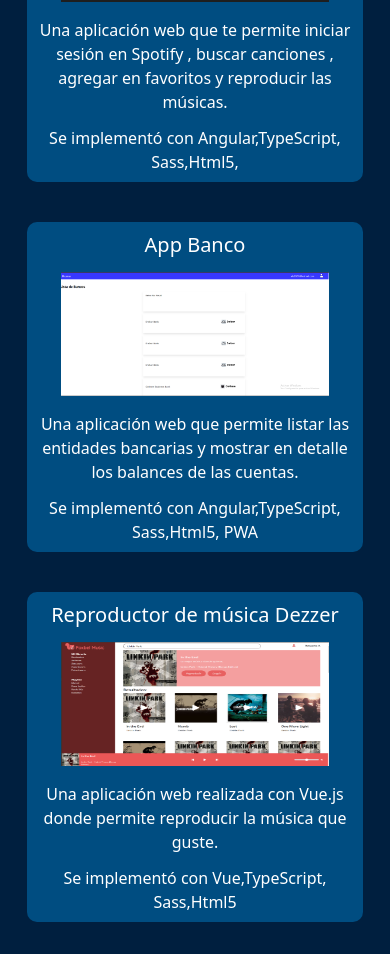
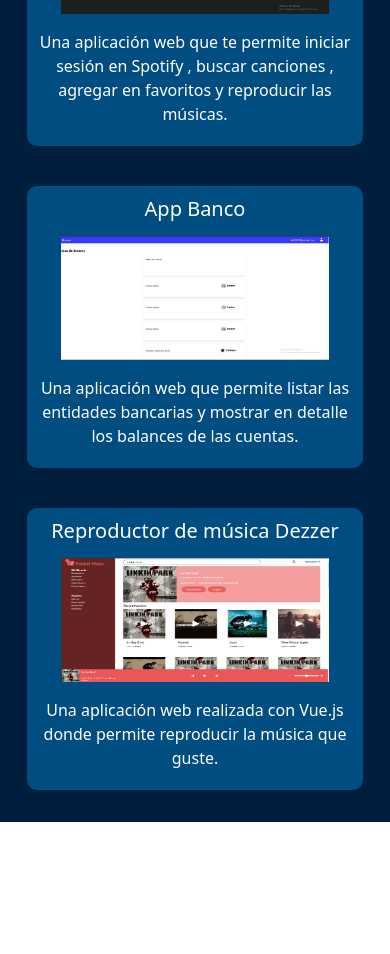
Before and after one commit to Okairi/portafolio-react, a React (Vite) app in the folder portafolio-web/: page / in a window 390 px wide. Shown: the part 2920-3874 px from the top of the page. After the commit the page ends 3742 px from the top, so only its background shows below. Built offline with nearby package versions, Linux system fonts and the light colour scheme.

Commit message:
add data js and componet card

```diff
--- a/portafolio-web/src/App.jsx
+++ b/portafolio-web/src/App.jsx
@@ -16,10 +16,9 @@
             <h2 className="text-white text-[30px] font-bold mb-5 text-center">
               Mi experiencia
             </h2>
+            <Experiencia></Experiencia>
+            <Habilidades></Habilidades>
 
-            <Experiencia></Experiencia>
-
-            <Habilidades></Habilidades>
             <MisProyectos></MisProyectos>
           </main>
         </>
--- /dev/null
+++ b/portafolio-web/src/components/CardProyect.jsx
@@ -0,0 +1,19 @@
+export const CardProyect = ({ title, image, content1, content2 }) => {
+  return (
+    <article
+      className="relative text-white w-full bg-[#004d81] p-2 rounded-[10px] max-w-[344px] sm:max-h-[362px] md:max-h-[362px] lg:max-h-[362px] xl:max-h-[362px] flex flex-col items-center hover:opacity-[0.7] transition-all cursor-pointer text-center transform hover:scale-105"
+      style={{ zIndex: "1" }}
+    >
+      <h3 className="text-white text-[20px] mb-3 font-medium">{title}</h3>
+
+      <img
+        className="w-full h-auto mb-4 max-w-[268px] max-h-[124px]"
+        srcSet={image}
+        alt=""
+      />
+
+      <p className="mb-3">{content1}</p>
+      <p>{content2}</p>
+    </article>
+  );
+};
--- a/portafolio-web/src/components/MisProyectos.jsx
+++ b/portafolio-web/src/components/MisProyectos.jsx
@@ -1,7 +1,5 @@
-import galeryImage from "../assets/img/galery-img.png";
-import spotifyImage from "../assets/img/spotify.png";
-import bancoImage from "../assets/img/banco.png";
-import dezzzerImage from "../assets/img/dezzzer.png";
+import { CardProyect } from "./CardProyect";
+import { dataProyecys } from "../helpers/data";
 
 export const MisProyectos = () => {
   return (
@@ -13,87 +11,17 @@
         Mis Proyectos
       </h2>
       <section className="grid grid-cols-1 sm:grid-cols-1 md:grid-cols-2 lg:grid-cols-2 xl:grid-cols-3 2xl:grid-cols-4 gap-10">
-        <article
-          className="text-white w-full bg-[#004d81] p-2 rounded-[10px]
-max-w-[344px] sm:max-h-[362px] md:max-h-[362px]
-lg:max-h-[362px] xl:max-h-[362px] flex flex-col items-center cursor-pointer hover:opacity-[0.7] transition-all text-center"
-        >
-          <h3 className="text-white text-[20px] mb-3 font-medium">
-            Galery Images
-          </h3>
-
-          <img
-            className="w-full h-auto mb-4 max-w-[268px] max-h-[124px]"
-            srcSet={galeryImage}
-            alt=""
-          />
-
-          <p>
-            Una aplicación web que permite agregar imágenes a una galería de
-            fotos: Se utilizó React,Sass, Html, Firebase
-          </p>
-        </article>
-        <article
-          className="text-white w-full bg-[#004d81] p-2 rounded-[10px] max-w-[344px] sm:max-h-[362px] md:max-h-[362px]
-lg:max-h-[362px] xl:max-h-[362px] flex flex-col items-center hover:opacity-[0.7] transition-all cursor-pointer text-center"
-        >
-          <h3 className="text-white text-[20px] mb-3 font-medium">
-            My Music App
-          </h3>
-
-          <img
-            className="w-full h-auto mb-4 max-w-[268px] max-h-[124px]"
-            srcSet={spotifyImage}
-            alt=""
-          />
-
-          <p className="mb-3">
-            Una aplicación web que te permite iniciar sesión en Spotify , buscar
-            canciones , agregar en favoritos y reproducir las músicas.
-          </p>
-
-          <p>Se implementó con Angular,TypeScript, Sass,Html5,</p>
-        </article>
-        <article
-          className="text-white w-full bg-[#004d81] p-2 rounded-[10px] max-w-[344px] sm:max-h-[362px] md:max-h-[362px]
-lg:max-h-[362px] xl:max-h-[362px] flex flex-col items-center hover:opacity-[0.7] transition-all cursor-pointer text-center"
-        >
-          <h3 className="text-white text-[20px] mb-3 font-medium">App Banco</h3>
-
-          <img
-            className="w-full h-auto mb-4 max-w-[268px] max-h-[124px]"
-            srcSet={bancoImage}
-            alt=""
-          />
-
-          <p className="mb-3">
-            Una aplicación web que permite listar las entidades bancarias y
-            mostrar en detalle los balances de las cuentas.
-          </p>
-          <p>Se implementó con Angular,TypeScript, Sass,Html5, PWA</p>
-        </article>
-
-        <article
-          className="text-white w-full bg-[#004d81] p-2 rounded-[10px] max-w-[344px] sm:max-h-[362px] md:max-h-[362px]
-lg:max-h-[362px] xl:max-h-[362px]
-flex flex-col items-center hover:opacity-[0.7] transition-all cursor-pointer text-center"
-        >
-          <h3 className="text-white text-[20px] mb-3 font-medium">
-            Reproductor de música Dezzer
-          </h3>
-
-          <img
-            className="w-full h-auto mb-4 max-w-[268px] max-h-[124px]"
-            srcSet={dezzzerImage}
-            alt=""
-          />
-
-          <p className="mb-3">
-            Una aplicación web realizada con Vue.js donde permite reproducir la
-            música que guste.
-          </p>
-          <p>Se implementó con Vue,TypeScript, Sass,Html5</p>
-        </article>
+        {dataProyecys.map((data) => {
+          return (
+            <CardProyect
+              key={data.title}
+              title={data.title}
+              image={data.image}
+              content1={data.conten1}
+              contant2={data.content2}
+            ></CardProyect>
+          );
+        })}
       </section>
     </section>
   );
--- /dev/null
+++ b/portafolio-web/src/helpers/data.js
@@ -0,0 +1,34 @@
+import galeryImage from "../assets/img/galery-img.png";
+import spotifyImage from "../assets/img/spotify.png";
+import bancoImage from "../assets/img/banco.png";
+import dezzzerImage from "../assets/img/dezzzer.png";
+export const dataProyecys = [
+  {
+    title: "Galery Images",
+    image: galeryImage,
+    conten1: `Una aplicación web que permite agregar imágenes a una galería de
+    fotos: Se utilizó React,Sass, Html, Firebase`,
+    content2: "",
+  },
+  {
+    title: " My Music App",
+    image: spotifyImage,
+    conten1: `Una aplicación web que te permite iniciar sesión en Spotify , buscar
+    canciones , agregar en favoritos y reproducir las músicas.`,
+    content2: "Se implementó con Angular,TypeScript, Sass,Html5.",
+  },
+  {
+    title: "App Banco",
+    image: bancoImage,
+    conten1: `Una aplicación web que permite listar las entidades bancarias y
+    mostrar en detalle los balances de las cuentas.`,
+    content2: "Se implementó con Angular,TypeScript, Sass,Html5, PWA.",
+  },
+  {
+    title: "Reproductor de música Dezzer",
+    image: dezzzerImage,
+    conten1: `Una aplicación web realizada con Vue.js donde permite reproducir la
+    música que guste.`,
+    content2: "Se implementó con Vue,TypeScript, Sass,Html5",
+  },
+];
--- a/portafolio-web/src/layout/Layout.jsx
+++ b/portafolio-web/src/layout/Layout.jsx
@@ -7,7 +7,7 @@
     <>
       <div className="bg-[#001f3f]  w-[100vw]  m-auto font-jost px-[15px] pb-[20px] transition-all	">
         <header className="flex justify-between p-4 flex-row-reverse">
-          <nav className="flex justify-between p-4 text-white font-jost text-lg hidden md:flex gap-[35px] fixed top-0 right-0 bg-[#081829] w-full">
+          <nav className="flex justify-between p-4 text-white font-jost text-lg hidden md:flex gap-[35px] fixed top-0 right-0 bg-[#081829] w-full  z-50">
             <div></div>
 
             <NavBar />
```
